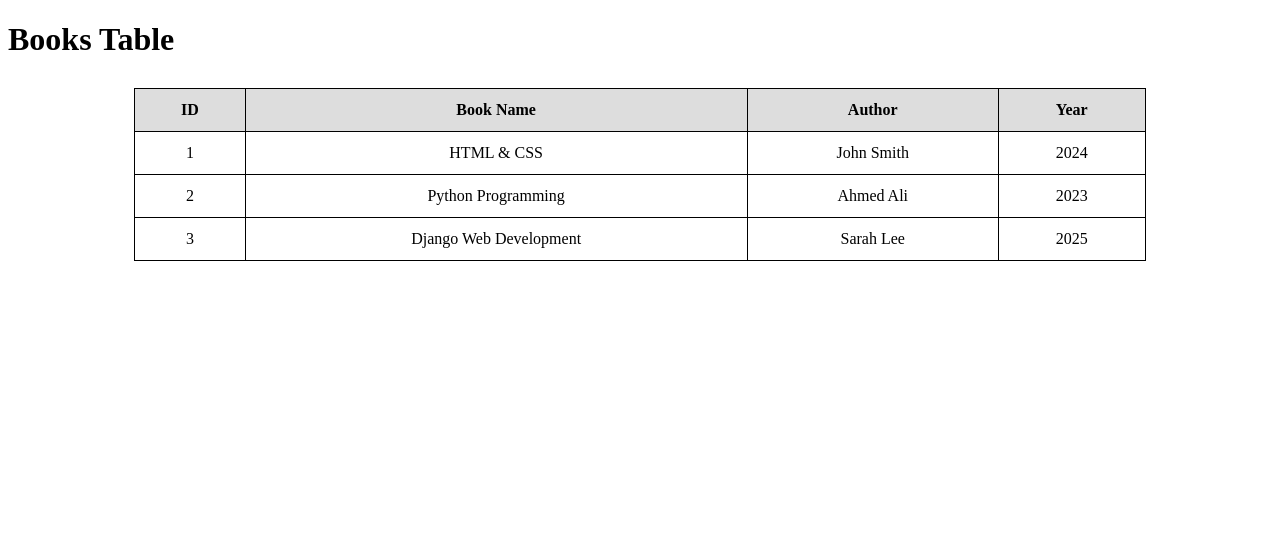
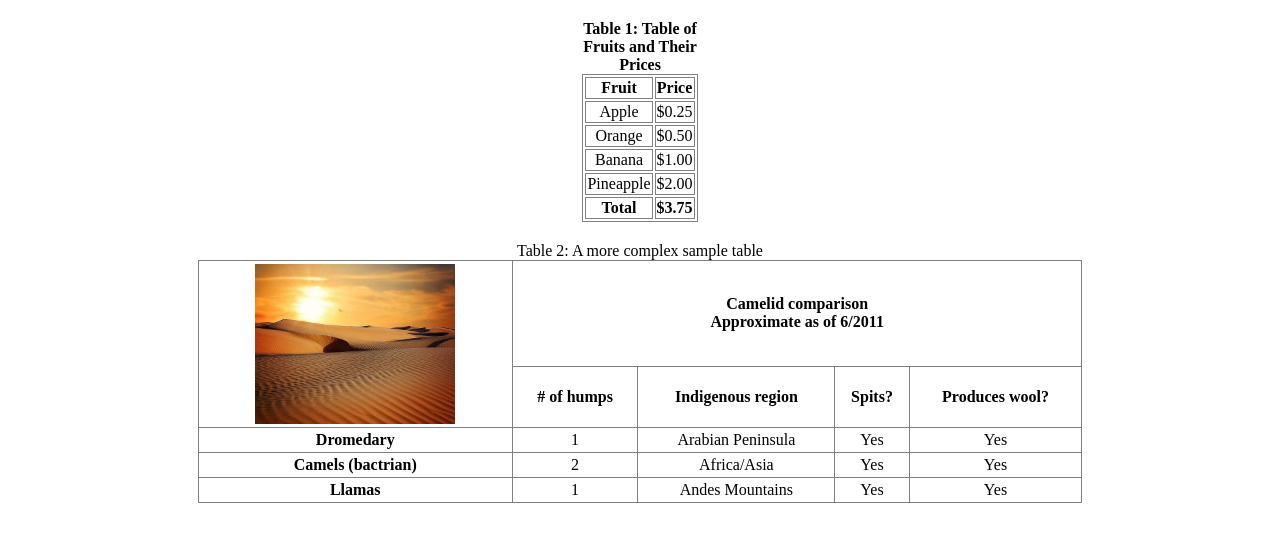
Before and after one commit to CS-Bayader/web, a Django app: page /books/html5/tables/ in a window 1280 px wide. Shown: the top 542 px of the page. Run offline with Django 5.2, Linux system fonts and the light colour scheme.

Commit message:
Complete Lab 5 links, formatting, lists and tables

```diff
--- a/apps/static/css/main.css
+++ b/apps/static/css/main.css
@@ -48,3 +75,58 @@ td {
 th {
     background-color: #ddd;
 }
+
+/* Text formatting */
+.formatting-page h1 {
+    color: green;
+    background-color: beige;
+    padding: 10px;
+}
+
+.formatting-page p {
+    font-family: Arial, sans-serif;
+    font-size: 18px;
+}
+/* Nested lists */
+.listing-page h1 {
+    background-color: cadetblue;
+    color: white;
+    padding: 10px;
+}
+
+/* Fruits table */
+.tables-page .fruits-table {
+    width: 115px;
+    margin: 20px auto;
+    border: 1px solid gray;
+    border-collapse: separate;
+    border-spacing: 2px;
+}
+
+.tables-page .fruits-table th,
+.tables-page .fruits-table td {
+    border: 1px solid gray;
+    padding: 1px;
+    text-align: center;
+    background-color: white;
+}
+
+/* Camelid comparison table */
+.tables-page .camel-table {
+    width: 70%;
+    margin: 20px auto;
+    border-collapse: collapse;
+}
+
+.tables-page .camel-table th,
+.tables-page .camel-table td {
+    border: 1px solid gray;
+    padding: 3px;
+    text-align: center;
+    background-color: white;
+}
+
+.camel-table img {
+    display: block;
+    margin: auto;
+}
--- a/apps/templates/books/tables.html
+++ b/apps/templates/books/tables.html
@@ -1,47 +1,103 @@
+<!DOCTYPE html>
 {% load static %}
-
-<!DOCTYPE html>
-<html>
+<html lang="en">
 <head>
+    <meta charset="UTF-8">
     <title>Tables</title>
     <link rel="stylesheet" href="{% static 'css/main.css' %}">
 </head>
+<body class="tables-page">
 
-<body>
+    <table class="fruits-table">
+        <caption>
+            <strong>Table 1: Table of Fruits and Their Prices</strong>
+        </caption>
 
-<h1>Books Table</h1>
+        <thead>
+            <tr>
+                <th scope="col">Fruit</th>
+                <th scope="col">Price</th>
+            </tr>
+        </thead>
 
-<table>
+        <tbody>
+            <tr>
+                <td>Apple</td>
+                <td>$0.25</td>
+            </tr>
+            <tr>
+                <td>Orange</td>
+                <td>$0.50</td>
+            </tr>
+            <tr>
+                <td>Banana</td>
+                <td>$1.00</td>
+            </tr>
+            <tr>
+                <td>Pineapple</td>
+                <td>$2.00</td>
+            </tr>
+        </tbody>
 
+        <tfoot>
             <tr>
-        <th>ID</th>
-        <th>Book Name</th>
-        <th>Author</th>
-        <th>Year</th>
+                <th scope="row">Total</th>
+                <td><strong>$3.75</strong></td>
+            </tr>
+        </tfoot>
+    </table>
+    <table class="camel-table">
+        <caption>Table 2: A more complex sample table</caption>
+
+        <thead>
+            <tr>
+                <td rowspan="2">
+                    <img src="{% static 'desert.jpg' %}"
+                         alt="Sand dunes in the desert"
+                         width="200"
+                         height="160">
+                </td>
+
+                <th colspan="4">
+                    Camelid comparison
+                    <br>
+                    Approximate as of 6/2011
+                </th>
             </tr>
 
             <tr>
+                <th scope="col"># of humps</th>
+                <th scope="col">Indigenous region</th>
+                <th scope="col">Spits?</th>
+                <th scope="col">Produces wool?</th>
+            </tr>
+        </thead>
+
+        <tbody>
+            <tr>
+                <th scope="row">Dromedary</th>
                 <td>1</td>
-        <td>HTML & CSS</td>
-        <td>John Smith</td>
-        <td>2024</td>
+                <td>Arabian Peninsula</td>
+                <td>Yes</td>
+                <td>Yes</td>
             </tr>
 
             <tr>
+                <th scope="row">Camels (bactrian)</th>
                 <td>2</td>
-        <td>Python Programming</td>
-        <td>Ahmed Ali</td>
-        <td>2023</td>
+                <td>Africa/Asia</td>
+                <td>Yes</td>
+                <td>Yes</td>
             </tr>
 
             <tr>
-        <td>3</td>
-        <td>Django Web Development</td>
-        <td>Sarah Lee</td>
-        <td>2025</td>
+                <th scope="row">Llamas</th>
+                <td>1</td>
+                <td>Andes Mountains</td>
+                <td>Yes</td>
+                <td>Yes</td>
             </tr>
-
+        </tbody>
 </table>
-
 </body>
 </html>
```
Also changed, not shown: other parts of apps/static/css/main.css (+38 -11 lines), apps/templates/books/links.html (+21 -16 lines), apps/templates/books/listing.html (+38 -33 lines), apps/templates/books/text_formatting.html (+15 -47 lines), apps/static/desert.jpg (added). Lines whose indentation alone changed are shown as unchanged.
